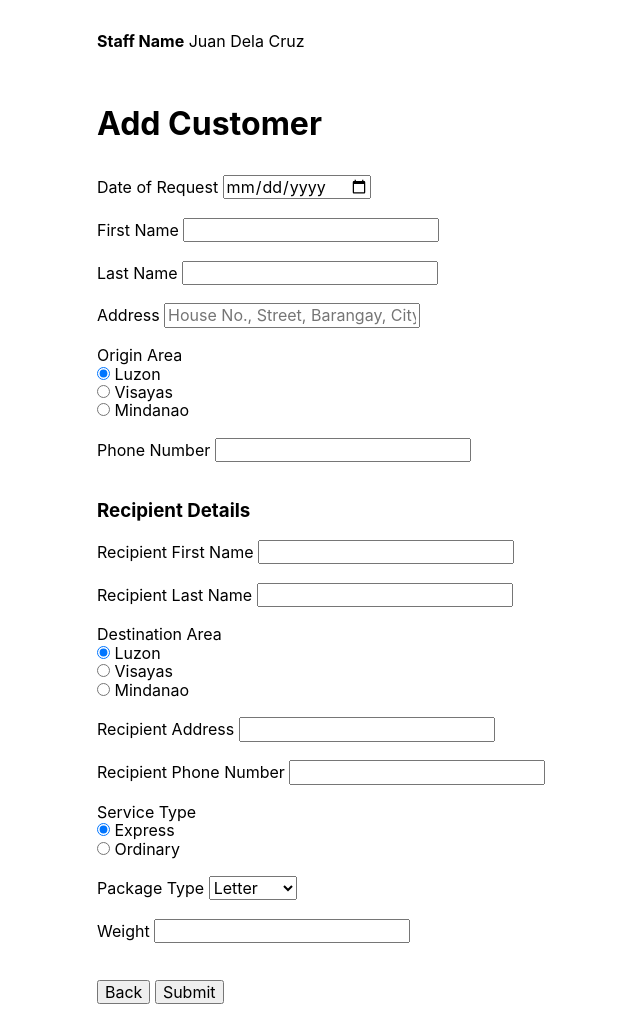
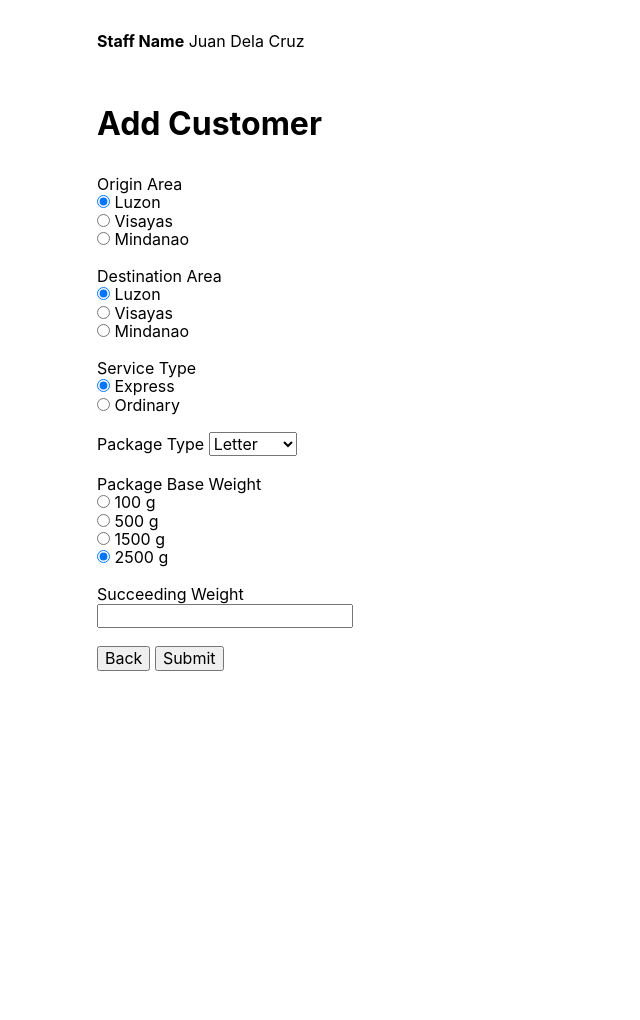
Before and after one commit to kevinsibug/Blue-Mark, a Django app: page /addcustomer/ in a window 1280 px wide. Shown: the whole page, without its empty margins (303-943 px from the left). After the commit the page ends 671 px from the top, so only its background shows below. Run offline with Django 3.2, Linux system fonts and the light colour scheme; some libraries are stand-ins or nearby versions.

Commit message:
Added Weight Cost Matrix fields sent to database (costs, route not included)

```diff
--- a/delivery_tracker/templates/add_customer.html
+++ b/delivery_tracker/templates/add_customer.html
@@ -12,7 +12,7 @@
 
 <form action='http://127.0.0.1:8000/addcustomer/customerconfirmation/' method="POST">
   {% csrf_token %}
-  <label> Date of Request</label>
+  <!-- <label> Date of Request</label>
   <input type="date" class="form-control" id="date" value="{{Delivery_Request.request_date|date:"Y-m-d" }}"required><br>
   <br>
   <label> First Name </label>
@@ -23,7 +23,7 @@
   <br>
   <label> Address </label>
   <input type="text" id="address" name="address" placeholder="House No., Street, Barangay, City, Region, Postal Code" required><br>
-  <br>
+  <br> -->
   <label> Origin Area </label><br>
   <input type="radio" id="luzon" name="originarea" value="Luzon" checked="checked">
   <label for="luzon">Luzon</label><br>
@@ -32,7 +32,7 @@
   <input type="radio" id="mindanao" name="originarea" value="Mindanao">
   <label for="mindanao">Mindanao</label><br>
   <br>
-  <label> Phone Number</label>
+  <!-- <label> Phone Number</label>
   <input type="text" id="phonenum" name="phonenum" required><br>
   <br>
 
@@ -42,7 +42,7 @@
   <br>
   <label> Recipient Last Name </label>
   <input type="text" id="recipientlastname" name="recipientlastname" required><br>
-  <br>
+  <br> -->
   <label> Destination Area </label><br>
   <input type="radio" id="luzon" name="destinationarea" value="Luzon" checked="checked">
   <label for="luzon">Luzon</label><br>
@@ -51,12 +51,12 @@
   <input type="radio" id="mindanao" name="destinationarea" value="Mindanao">
   <label for="mindanao">Mindanao</label><br>
   <br>
-  <label> Recipient Address</label>
+  <!-- <label> Recipient Address</label>
   <input type="text" id="recipientaddress" name="recipientaddress" required><br>
   <br>
   <label> Recipient Phone Number </label>
   <input type="text" id="recipientphone" name="recipientphone" required><br>
-  <br>
+  <br> -->
   <label> Service Type</label><br>
   <input type="radio" id="express" name="servicetype" value="Express" checked="checked">
   <label for="express">Express</label><br>
@@ -71,9 +71,19 @@
     <option value="BOX">Box</option>
   </select><br>
   <br>
-  <label> Weight</label>
-  <input type="text" id="weight" name="packageweight" required><br>
+  <label> Package Base Weight</label><br>
+  <input type="radio" id ="100" name="packagebweight" value="100" checked="checked">
+  <label for="100">100 g</label><br>
+  <input type="radio" id ="500" name="packagebweight" value="500" checked="checked">
+  <label for="500">500 g</label><br>
+  <input type="radio" id ="1500" name="packagebweight" value="1500" checked="checked">
+  <label for="1500">1500 g</label><br>
+  <input type="radio" id ="2500" name="packagebweight" value="2500" checked="checked">
+  <label for="2500">2500 g</label><br>
   <br>
+  <label> Succeeding Weight</label><br>
+  <input type="text" id="packagesweight" name="packagesweight" required><br>
+
 <br>
 
 <button onclick="location.href='http://127.0.0.1:8000'" type="button"> Back</button>
--- a/delivery_tracker/views.py
+++ b/delivery_tracker/views.py
@@ -11,27 +11,28 @@ def add_customer(request):
     return render(request, "add_customer.html")
 
 def customer_confirmation(request):
-    firstname = request.POST['firstname']
-    lastname = request.POST['lastname']
-    address = request.POST['address']
+    # firstname = request.POST['firstname']
+    # lastname = request.POST['lastname']
+    # address = request.POST['address']
     originarea = request.POST['originarea']
-    phonenum = request.POST['phonenum']
-
-    recipientfirstname = request.POST['recipientfirstname']
-    recipientlastname = request.POST['recipientlastname']
-    recipientaddress = request.POST['recipientaddress']
-    recipientphone = request.POST['recipientphone']
+    # phonenum = request.POST['phonenum']
+    #
+    # recipientfirstname = request.POST['recipientfirstname']
+    # recipientlastname = request.POST['recipientlastname']
+    # recipientaddress = request.POST['recipientaddress']
+    # recipientphone = request.POST['recipientphone']
 
     destinationarea = request.POST['destinationarea']
     servicetype = request.POST['servicetype']
     packagetype = request.POST['packagetype']
-    packageweight = request.POST['packageweight']
+    packagebweight = request.POST['packagebweight']
+    packagesweight = request.POST['packagesweight']
 
-    customer = Customer(firstname=firstname, lastname=lastname, address=address, phone=phonenum)
-    customer.save()
+    deliverystaff = Delivery_Staff(staff_firstname="Juan", staff_lastname="Dela Cruz")
+    deliverystaff.save()
 
-    package = Package(package_type=packagetype, package_weight=packageweight)
-    package.save()
+    # customer = Customer(firstname=firstname, lastname=lastname, address=address, phone=phonenum)
+    # customer.save()
 
     service = Service(service_type=servicetype)
     service.save()
@@ -39,27 +40,30 @@ def customer_confirmation(request):
     route = Route(origin_area=originarea, destination_area=destinationarea)
     route.save()
 
-    recipient = Recipient(firstname=recipientfirstname, lastname=recipientlastname, address=recipientaddress, phone=recipientphone)
-    recipient.save()
+    # recipient = Recipient(firstname=recipientfirstname, lastname=recipientlastname, address=recipientaddress, phone=recipientphone)
+    # recipient.save()
 
-    deliverystaff = Delivery_Staff(staff_firstname="Juan", staff_lastname="Dela Cruz")
-    deliverystaff.save()
+    package = Package(package_type=packagetype, package_weight=packagebweight)
+    package.save()
 
+    weightcostmatrix = Weight_Cost_Matrix(base_weight=packagebweight, increment_weight=packagesweight, service=service, route=route)
+    weightcostmatrix.save()
 
     return render(request,'customerconfirmation.html',
-        {'firstname': request.POST.get('firstname'),
-        'lastname': request.POST.get('lastname'),
-        'address': request.POST.get('address'),
-        'originarea': request.POST.get('originarea'),
-        'phonenum': request.POST.get('phonenum'),
-        'recipientfirstname': request.POST.get('recipientfirstname'),
-        'recipientlastname': request.POST.get('recipientlastname'),
+        # {'firstname': request.POST.get('firstname'),
+        # 'lastname': request.POST.get('lastname'),
+        # 'address': request.POST.get('address'),
+        {'originarea': request.POST.get('originarea'),
+        # 'phonenum': request.POST.get('phonenum'),
+        # 'recipientfirstname': request.POST.get('recipientfirstname'),
+        # 'recipientlastname': request.POST.get('recipientlastname'),
         'destinationarea': request.POST.get('destinationarea'),
-        'recipientaddress': request.POST.get('recipientaddress'),
-        'recipientphone': request.POST.get('recipientphone'),
+        # 'recipientaddress': request.POST.get('recipientaddress'),
+        # 'recipientphone': request.POST.get('recipientphone'),
         'servicetype': request.POST.get('servicetype'),
         'packagetype': request.POST.get('packagetype'),
-        'packageweight': request.POST.get('packageweight')
+        'packagebweight': request.POST.get('packagebweight'),
+        'packagesweight': request.POST.get('packagesweight')
         })
 
 def view_customers(request):
```
Also changed, not shown: delivery_tracker/templates/customerconfirmation.html (+16 -11 lines).
